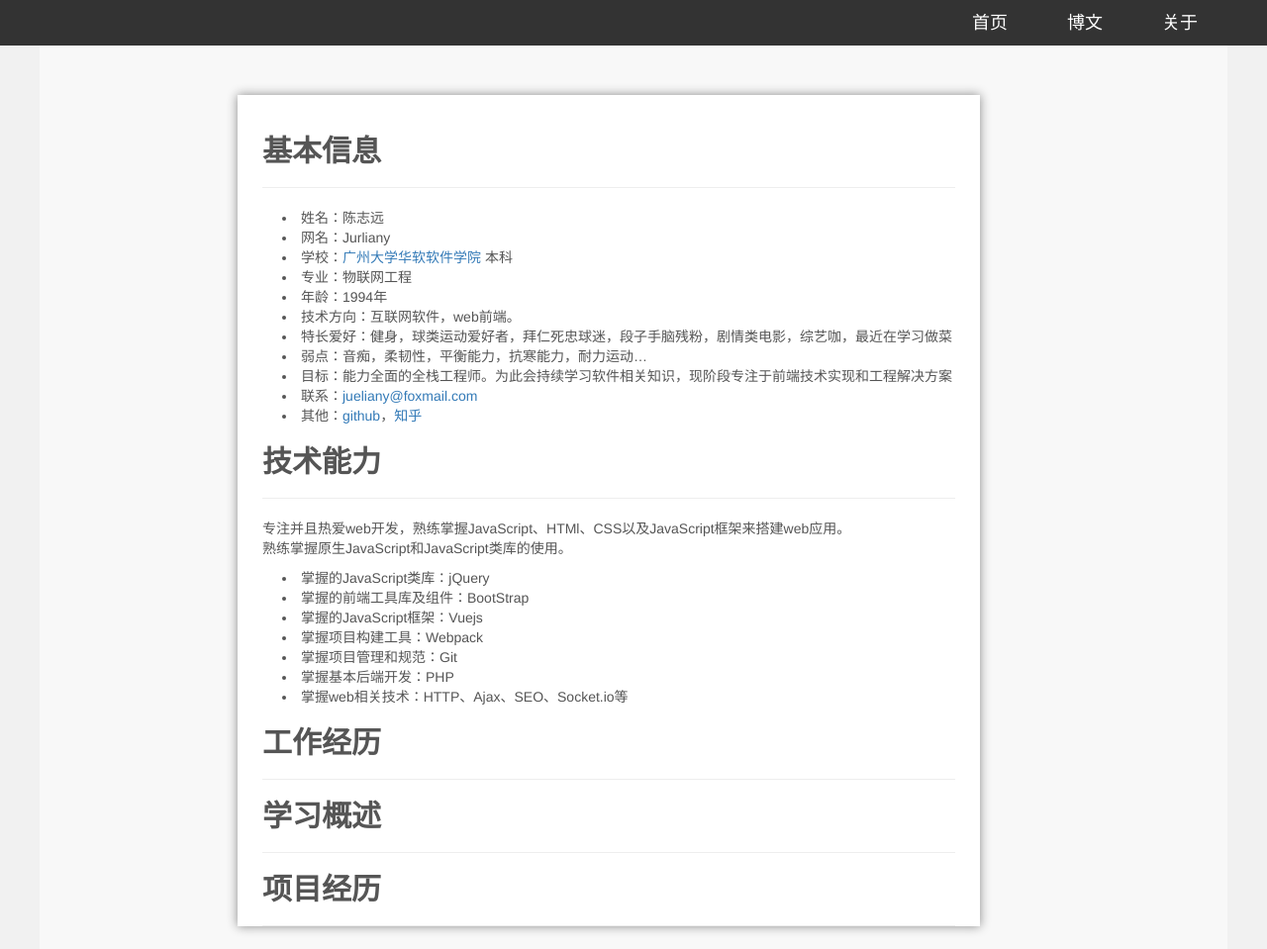
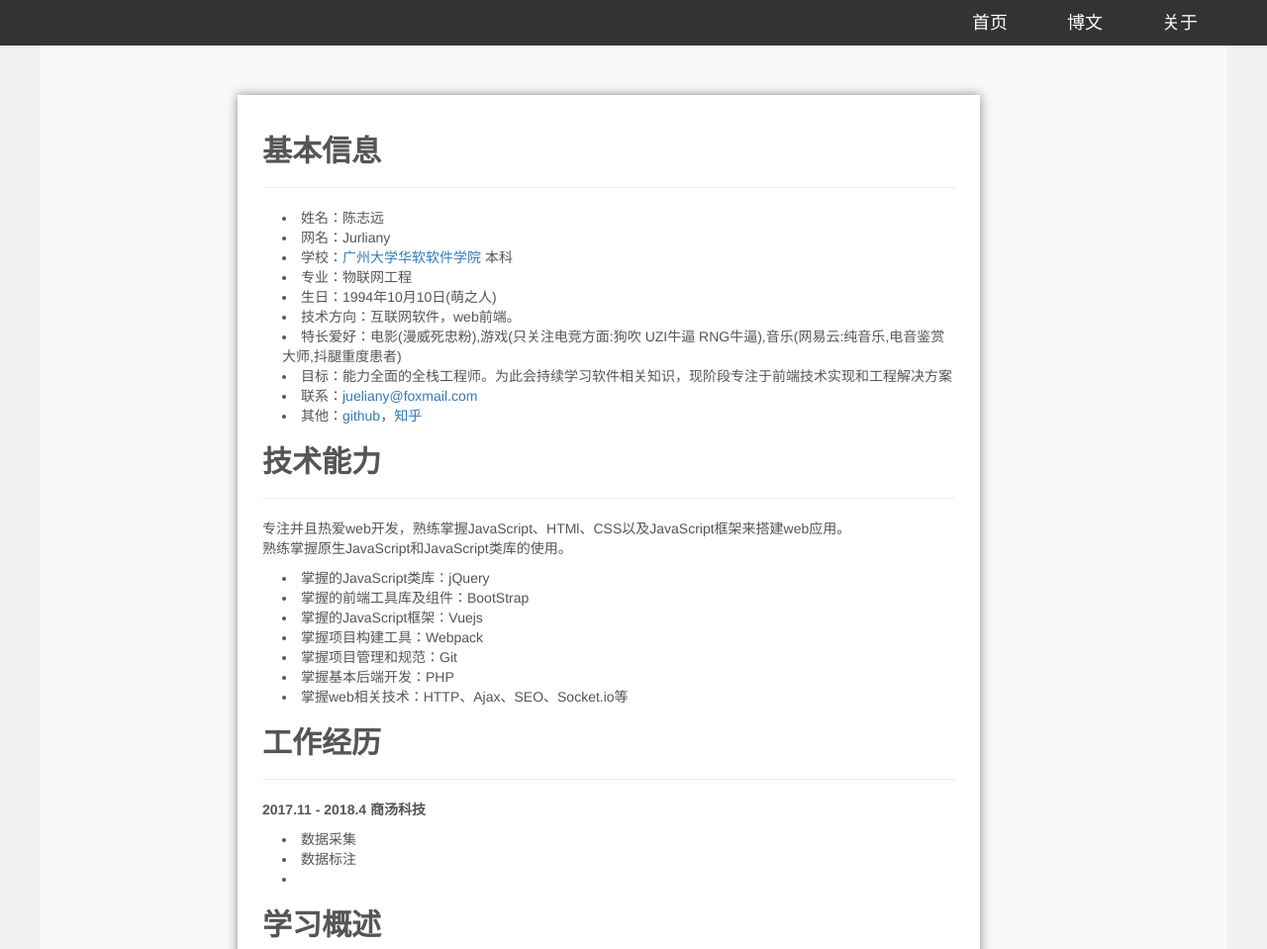
Before and after one commit to Jueliany/jueliany.github.io, a plain HTML site: page Aboutme.html in a window 1280 px wide. Shown: the top 959 px of the page at 99% size. Drawn offline with Linux system fonts and the light colour scheme.

Commit message:
Update Aboutme.html

```diff
--- a/Aboutme.html
+++ b/Aboutme.html
@@ -44,10 +44,9 @@
 <li>网名：Jurliany</li>
 <li>学校：<a href="https://www.sise.com.cn/">广州大学华软软件学院</a> 本科</li>
 <li>专业：物联网工程</li>
-<li>年龄：1994年</li>
+<li>生日：1994年10月10日(萌之人)</li>
 <li>技术方向：互联网软件，web前端。</li>
-<li>特长爱好：健身，球类运动爱好者，拜仁死忠球迷，段子手脑残粉，剧情类电影，综艺咖，最近在学习做菜</li>
-<li>弱点：音痴，柔韧性，平衡能力，抗寒能力，耐力运动…</li>
+<li>特长爱好：电影(漫威死忠粉),游戏(只关注电竞方面:狗吹 UZI牛逼 RNG牛逼),音乐(网易云:纯音乐,电音鉴赏大师,抖腿重度患者)</li>
 <li>目标：能力全面的全栈工程师。为此会持续学习软件相关知识，现阶段专注于前端技术实现和工程解决方案</li>
 <li>联系：<a href="mailto:jueliany@foxmail.com">jueliany@foxmail.com</a></li>
 <li>其他：<a href="https://github.com/jueliany">github</a>，<a href="https://www.zhihu.com/people/julymi-yang/">知乎</a><a id="more"></a>
@@ -65,9 +64,11 @@
 <li>掌握web相关技术：HTTP、Ajax、SEO、Socket.io等</li>
 </ul>
 <h2 id="工作经历"><a href="#工作经历" class="headerlink" title="工作经历"></a><strong>工作经历</strong></h2><hr>
-
+<p><strong>2017.11 - 2018.4 商汤科技</strong></p>
 <ul>
-
+<li>数据采集</li>
+<li>数据标注</li>
+<li></li>
 </ul>
 <h2 id="学习概述"><a href="#学习概述" class="headerlink" title="学习概述"></a><strong>学习概述</strong></h2><hr>
 <ul>
```
